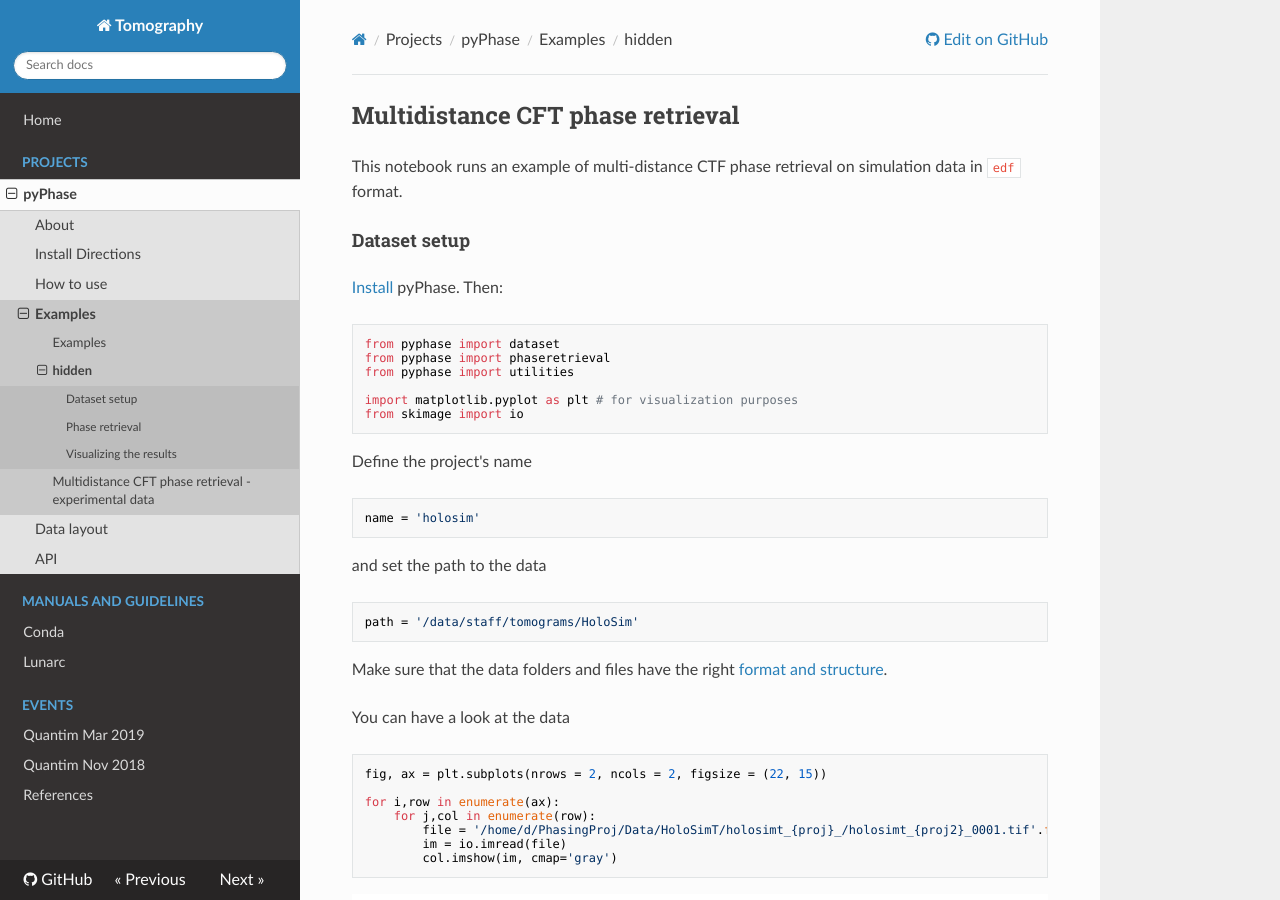
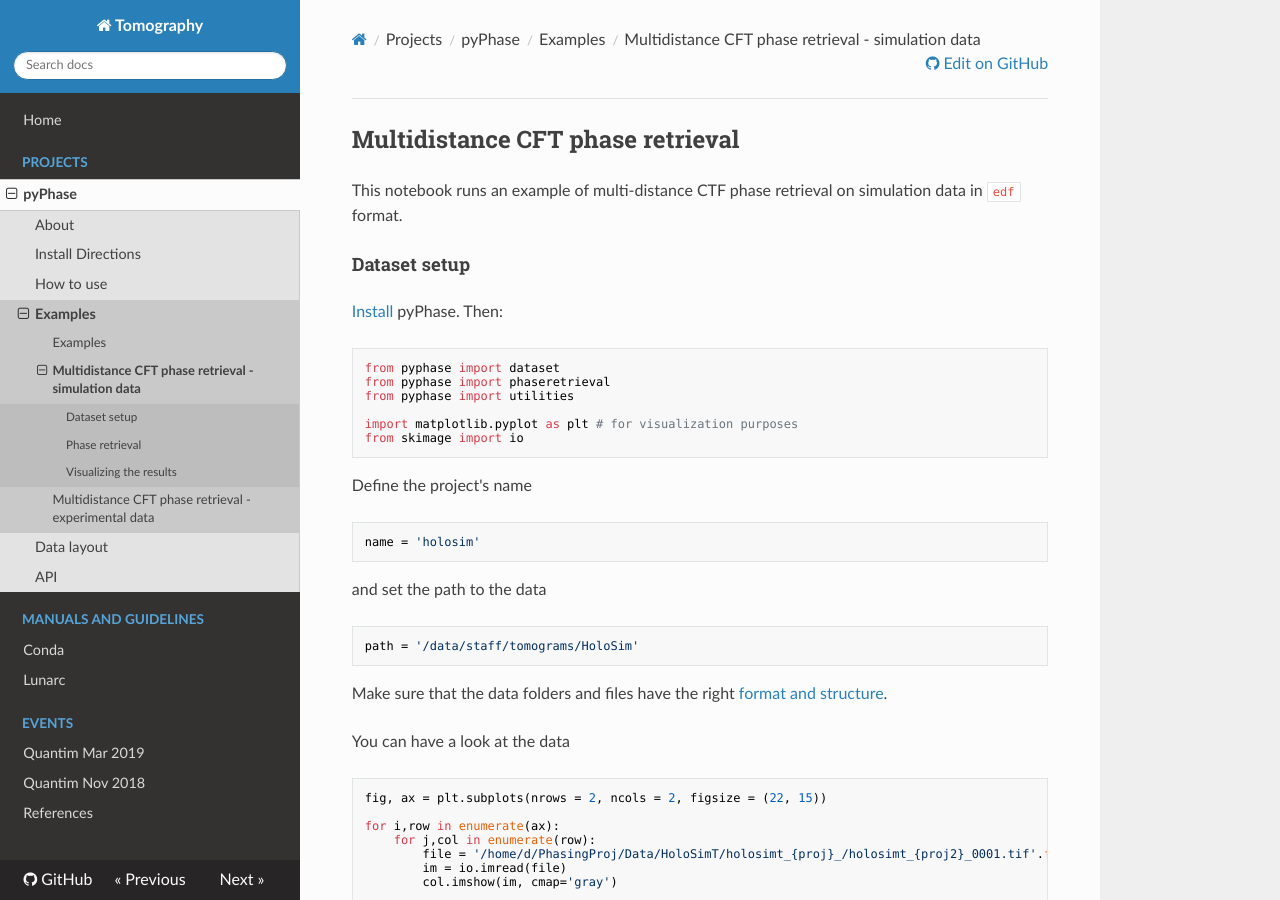
Before and after one commit to tomograms/tomograms-doc, an MkDocs documentation site: the page built from docs/projects/pyphase/example1.md, in a window 1280 px wide and 900 px high. Built offline with MkDocs 1.6.1, drawn with Linux system fonts in a browser that asks for light colours; nearby versions of some CDN libraries.

Commit message:
Update mkdocs.yml

```diff
--- a/mkdocs.yml
+++ b/mkdocs.yml
@@ -6,15 +6,15 @@ nav:
   - Home: index.md
   - Projects:
     - pyPhase:
-        - 'About': projects/pyphase/about.md
-        - 'Install Directions': projects/pyphase/install.md
-        - 'How to use': projects/pyphase/how_to_use.md
-        - 'Examples':
-          - 'Examples': projects/pyphase/examples.md
-          - 'hidden': projects/pyphase/example1.md
-          - 'Multidistance CFT phase retrieval - experimental data': projects/pyphase/example2.md
-        - 'Data layout': projects/pyphase/structure.md
-        - 'API': projects/pyphase/api.md
+        - About: projects/pyphase/about.md
+        - Install Directions: projects/pyphase/install.md
+        - How to use: projects/pyphase/how_to_use.md
+        - Examples:
+          - Examples: projects/pyphase/examples.md
+          - Multidistance CFT phase retrieval - simulation data: projects/pyphase/example1.md
+          - Multidistance CFT phase retrieval - experimental data: projects/pyphase/example2.md
+        - Data layout: projects/pyphase/structure.md
+        - API: projects/pyphase/api.md
   - Manuals and Guidelines:
     - doc/conda.md
     - doc/lunarc.md
```
